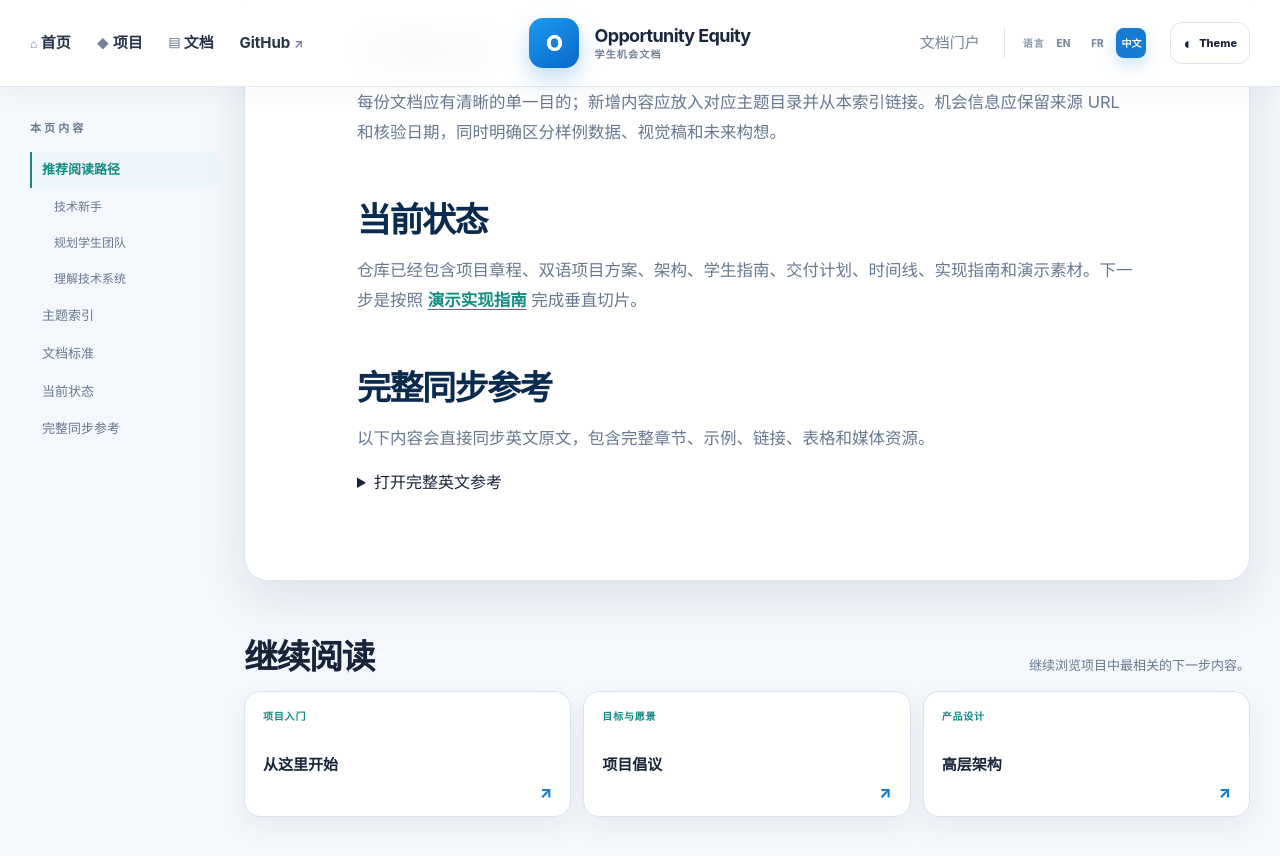
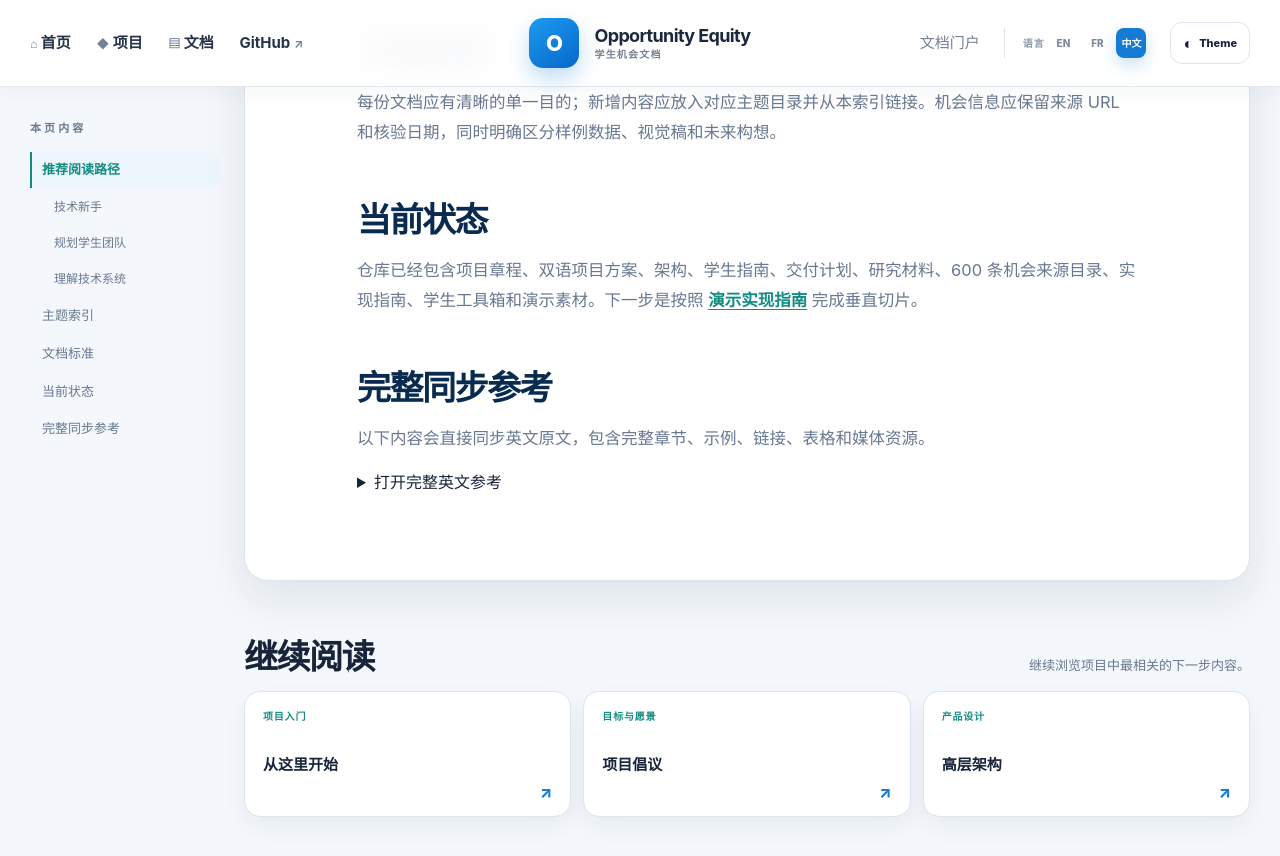
Before and after one commit to andyxuan2010/OpportunityEquityEngine, a Jekyll site: the page built from docs/INDEX.CN.md, in a window 1280 px wide and 900 px high, scrolled down 2468 px. Shown: the top 856 px of the window. Built offline with Jekyll 4.4.1, drawn with Linux system fonts in a browser that asks for light colours.

Commit message:
Refresh documentation index status

```diff
--- a/docs/INDEX.CN.md
+++ b/docs/INDEX.CN.md
@@ -63,7 +63,7 @@ translation_fr: /docs/INDEX.FR.md
 
 ## 当前状态
 
-仓库已经包含项目章程、双语项目方案、架构、学生指南、交付计划、时间线、实现指南和演示素材。下一步是按照 [演示实现指南](05-build/DEMO_IMPLEMENTATION_GUIDE.html) 完成垂直切片。
+仓库已经包含项目章程、双语项目方案、架构、学生指南、交付计划、研究材料、600 条机会来源目录、实现指南、学生工具箱和演示素材。下一步是按照 [演示实现指南](05-build/DEMO_IMPLEMENTATION_GUIDE.html) 完成垂直切片。
 ## 完整同步参考
 
 以下内容会直接同步英文原文，包含完整章节、示例、链接、表格和媒体资源。
--- a/docs/INDEX.md
+++ b/docs/INDEX.md
@@ -90,4 +90,4 @@ docs/
 
 ## Current project status
 
-The repository currently contains the initiative charter, bilingual product plans, architecture, student guides, delivery plan, timeline, implementation guide, and visual demo deliverables. The next practical milestone is the vertical-slice application described in [DEMO_IMPLEMENTATION_GUIDE.md](05-build/DEMO_IMPLEMENTATION_GUIDE.html).
+The repository currently contains the initiative charter, bilingual product plans, architecture, student guides, delivery plan, research materials, the 600-source opportunity catalog, implementation guide, toolkit, and visual demo deliverables. The next practical milestone is the vertical-slice application described in [DEMO_IMPLEMENTATION_GUIDE.md](05-build/DEMO_IMPLEMENTATION_GUIDE.html).
```
Also changed, not shown: docs/INDEX.FR.md (+1 -1 lines).
